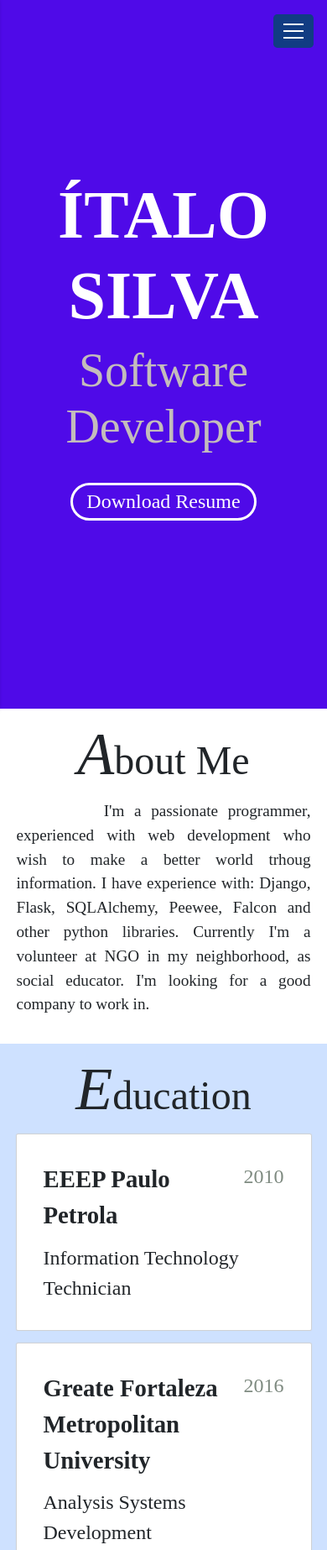
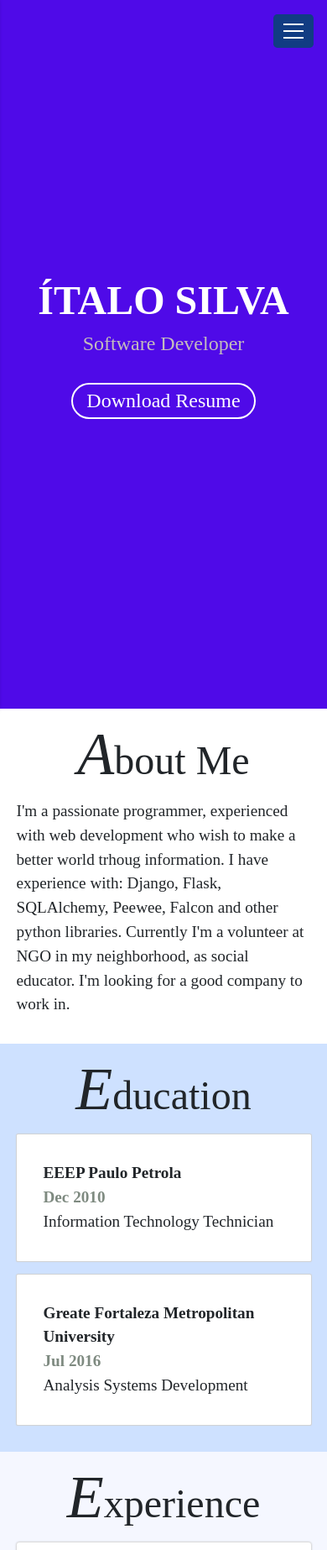
Before and after one commit to isds/myresume, a React app in the folder myresume/: page / in a window 390 px wide. Shown: the top 1846 px of the page at 84% size. Built offline with nearby package versions, Linux system fonts and the light colour scheme.

Commit message:
Changing font size to better look and responsive behaviour of some components.

```diff
--- a/myresume/src/components/About/About.css
+++ b/myresume/src/components/About/About.css
@@ -26,10 +26,13 @@
   width: 60%;
   font-size: 1.2rem;
   text-align: justify;
+  text-indent: 1rem;
 }
 
 @media(max-width: 768px) {
   .about-container-text p {
     width: 90%;
+    text-indent: 0;
+    text-align: left;
   }
 }
--- a/myresume/src/components/About/About.js
+++ b/myresume/src/components/About/About.js
@@ -10,7 +10,7 @@ class About extends Component {
         </div>
 
         <div className="about-container-text">
-          <p>&nbsp;&nbsp;&nbsp;&nbsp;&nbsp;&nbsp;&nbsp;&nbsp;
+          <p>
             I'm a passionate programmer, experienced with web development who wish to make
             a better world trhoug information. I have experience with: Django, Flask,
             SQLAlchemy, Peewee, Falcon and other python libraries. Currently I'm a volunteer at
--- a/myresume/src/components/App/App.js
+++ b/myresume/src/components/App/App.js
@@ -30,6 +30,10 @@ class App extends Component {
     this.setState({ sideDrawerOpen: false })
   };
 
+  linkClickHandler = () => {
+    this.setState({ sideDrawerOpen: false })
+  };
+
   render() {
     let backdrop;
     if (this.state.sideDrawerOpen) {
@@ -38,7 +42,7 @@ class App extends Component {
     return (
       <div>
         <Menu drawerClickHandler={this.drawerToggleClickHandler} />
-        <SideDrawer show={this.state.sideDrawerOpen}/>
+        <SideDrawer show={this.state.sideDrawerOpen} click={this.linkClickHandler}/>
         {backdrop}
         <Header />
         <About />
--- a/myresume/src/components/Education/Education.css
+++ b/myresume/src/components/Education/Education.css
@@ -27,35 +27,29 @@
   border-width: 1px;
   box-shadow: 0px 0px 1px 1px #d1d1d1;
 
-  display: grid;
-  grid-gap: 10px;
-  grid-template-columns: auto auto auto;
-  grid-template-rows: auto;
-  grid-template-areas:
-    'education-card-institution education-card-institution education-card-end-date'
-    'education-card-course education-card-course education-card-course';
+  font-size: 1.2rem;
 }
 
 .education-card-institution {
-  grid-area: education-card-institution;
-  font-size: 1.8rem;
+  /* font-size: 1.2rem; */
   font-weight: bold;
 }
 
 .education-card-end-date {
-  grid-area: education-card-end-date;
-  font-size: 1.5rem;
-  text-align: right;
+  /* font-size: 1.2rem;  */
   color: #7e8a80;
+  float: right;
 }
 
 .education-card-course {
-  grid-area: education-card-course;
-  font-size: 1.5rem;
+  /* font-size: 1.2rem; */
 }
 
 @media(max-width:768px){
   .education-card {
     width: 90%;
   }
+  .education-card-end-date{
+    width: 100%;
+  }
 }
--- a/myresume/src/components/Education/Education.js
+++ b/myresume/src/components/Education/Education.js
@@ -1,17 +1,17 @@
 import React, { Component } from 'react';
 import './Education.css';
-import 'bootstrap/dist/css/bootstrap.css';
 
 const EducationCard = (props) => {
   return (
     <div className="education-card">
-      <div className="education-card-institution">{props.institution}</div>
-      <div className="education-card-end-date">{props.endDate}</div>
+      <div className="education-card-institution">
+        {props.institution}
+        <div className="education-card-end-date">{props.endDate}</div>
+      </div>
       <div className="education-card-course">{props.course}</div>
     </div>
   );
 }
-
 
 class Education extends Component {
   render() {
@@ -23,13 +23,13 @@ class Education extends Component {
 
         <EducationCard
           institution={'EEEP Paulo Petrola'}
-          endDate={'2010'}
+          endDate={'Dec 2010'}
           course={'Information Technology Technician'}
         />
 
         <EducationCard
           institution={'Greate Fortaleza Metropolitan University'}
-          endDate={'2016'}
+          endDate={'Jul 2016'}
           course={'Analysis Systems Development'}
         />
       </div>
--- a/myresume/src/components/Experience/Experience.css
+++ b/myresume/src/components/Experience/Experience.css
@@ -29,11 +29,12 @@
   border-radius: 0.2rem;
   border-width: 1px;
   box-shadow: 0px 0px 2px 1px #d1d1d1;
+
+  font-size: 1.2;
 }
 
 .experience-card-title {
   font-weight: bold;
-  font-size: 1.2rem;
   line-height: 2rem;
 }
 
@@ -44,12 +45,10 @@
 }
 
 .experience-card-occupation {
-  font-size: 1.2rem;
   color: grey;
 }
 
 .experience-card-text {
-  font-size: 1.2rem;
   line-height: 2rem;
 }
 
@@ -57,9 +56,13 @@
   .experience-card {
     width: 90%;
   }
+
+  .experience-card-occupation {
+    line-height: 1.5rem;
+  }
+
   .experience-card-title span {
     width: 100%;
-    font-size: 1rem;
     margin-bottom: 0.5rem;
   }
 }
--- a/myresume/src/components/Header/Header.css
+++ b/myresume/src/components/Header/Header.css
@@ -40,3 +40,16 @@
   -webkit-transition: .5s ease all;
   transition: .5s ease all;
 }
+
+@media(max-width: 768px){
+  .full-name {
+    font-size: 3rem;
+  }
+  .occupation {
+    text-align: center;
+    font-size: 1.5rem;
+  }
+  .btn-rounded-white {
+    border: 2px solid #fff;
+  }
+}
--- a/myresume/src/components/Header/Header.js
+++ b/myresume/src/components/Header/Header.js
@@ -5,7 +5,7 @@ import './Header.css';
 class Header extends Component {
   render() {
     return (
-      <div className="header-container">
+      <div id="header" className="header-container">
         <div>
           <h1 className="full-name">ÍTALO SILVA</h1>
           <h2 className="occupation">Software Developer</h2>
--- a/myresume/src/components/SideDrawer/SideDrawer.js
+++ b/myresume/src/components/SideDrawer/SideDrawer.js
@@ -4,17 +4,17 @@ import './SideDrawer.css';
 
 const SideDrawer = (props) => {
   let drawerClasses = 'side-drawer';
-  if(props.show) {
+  if (props.show) {
     drawerClasses = 'side-drawer open';
   }
   return (
     <nav className={drawerClasses}>
       <ul>
-        <li><a href="/">Home</a></li>
-        <li><a href="#about">About</a></li>
-        <li><a href="#education">Education</a></li>
-        <li><a href="#experience">Experience</a></li>
-        <li><a href="#skills">Skills</a></li>
+        <li><a onClick={props.click} href="#header">Home</a></li>
+        <li><a onClick={props.click} href="#about">About</a></li>
+        <li><a onClick={props.click} href="#education">Education</a></li>
+        <li><a onClick={props.click} href="#experience">Experience</a></li>
+        <li><a onClick={props.click} href="#skills">Skills</a></li>
       </ul>
     </nav>
   )
```
Lines whose indentation alone changed are shown as unchanged.
